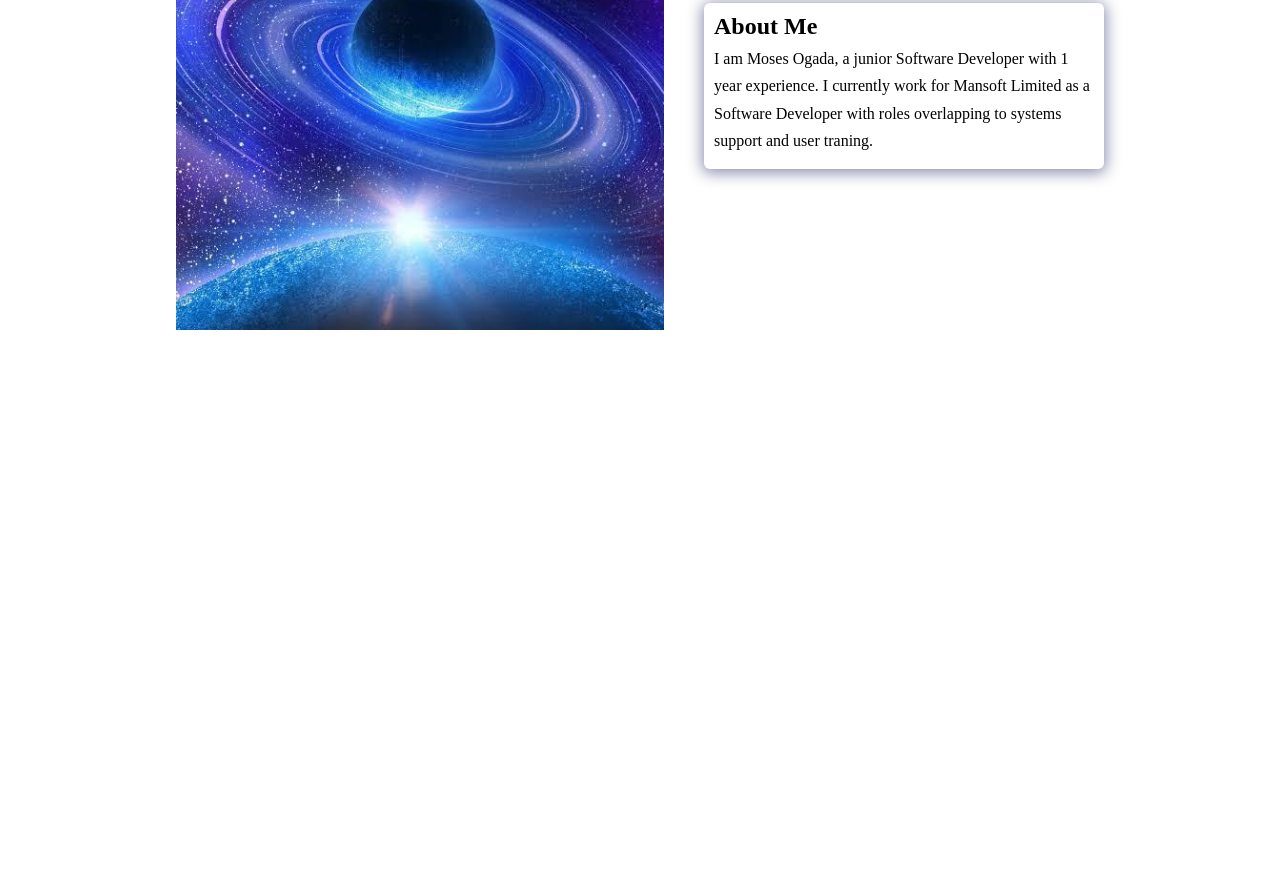
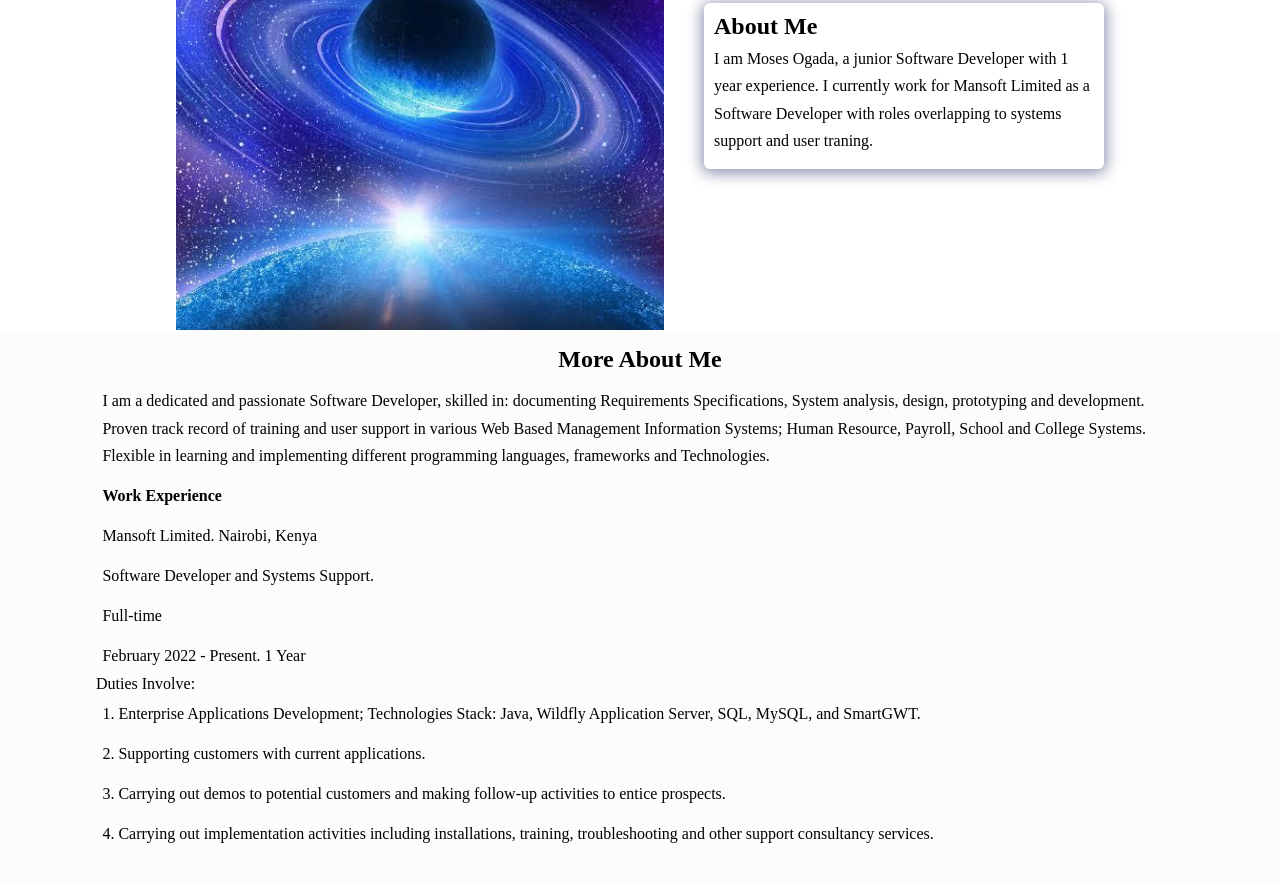
Before and after one commit to OgadaMoses/my_portfolioV1, a plain HTML site: page index.html in a window 1280 px wide. Shown: the part 233-1115 px from the top of the page. Before the commit the page ends 800 px from the top, so only its background shows below. Drawn offline with nearby package versions, Linux system fonts and the light colour scheme.

Commit message:
Add More About Section

```diff
--- a/assets/css/styles.css
+++ b/assets/css/styles.css
@@ -65,7 +65,7 @@ selector {
     align-items: center;
     justify-content: space-between;
     padding: 1.5rem 3.5rem;
-    background-color: var(--big-color);
+    background-color: #ebabdf;
     box-shadow: 0 3px rgba(0,0,0,0.1);
    }
 
@@ -130,3 +130,17 @@ selector {
     line-height: var(--line-height);
     padding: 0.3rem 0;
    }
+    .more-about {
+      background-color: var(--bg-color);
+      padding: 1rem 6rem;
+    }
+
+    .more-about h2 {
+      margin-bottom: var(--bottom-margin);
+      text-align: center;
+    }
+
+    .more-about p {
+      line-height: var(--line-height);
+      padding: 0.4rem;
+    }
--- a/index.html
+++ b/index.html
@@ -66,6 +66,32 @@
      </section>
 
     <!-- More About Section-->
+    <section class="more-about">
+      <h2>More About Me</h2>
+      <p>
+        I am a dedicated and passionate Software Developer, skilled in:
+         documenting Requirements Specifications, System analysis, design, prototyping and development.
+         Proven track record of training and user support in various Web Based Management Information Systems;
+          Human Resource, Payroll, School and College Systems.
+          Flexible in learning and implementing different programming languages, frameworks and Technologies.
+      </p>
+       <p>
+        <b>Work Experience</b>
+
+        <p>Mansoft Limited. Nairobi, Kenya </p>
+        <p>Software Developer and Systems Support.</p>
+   <p>Full-time</p>
+ <p>February 2022 - Present. 1  Year</p>
+    Duties Involve:
+<p>1. Enterprise Applications Development;
+   Technologies Stack: Java, Wildfly Application Server, SQL, MySQL, and SmartGWT. </p>
+<p>2. Supporting customers with current applications. </p>
+<p>3. Carrying out demos to potential customers and
+making follow-up activities to entice prospects. </p>
+<p>4. Carrying out implementation activities including installations, training,
+troubleshooting and other support consultancy services. </p>
+       </p>
+    </section>
 
     <!-- SKills Section-->
     <!-- Projects Section-->
```
